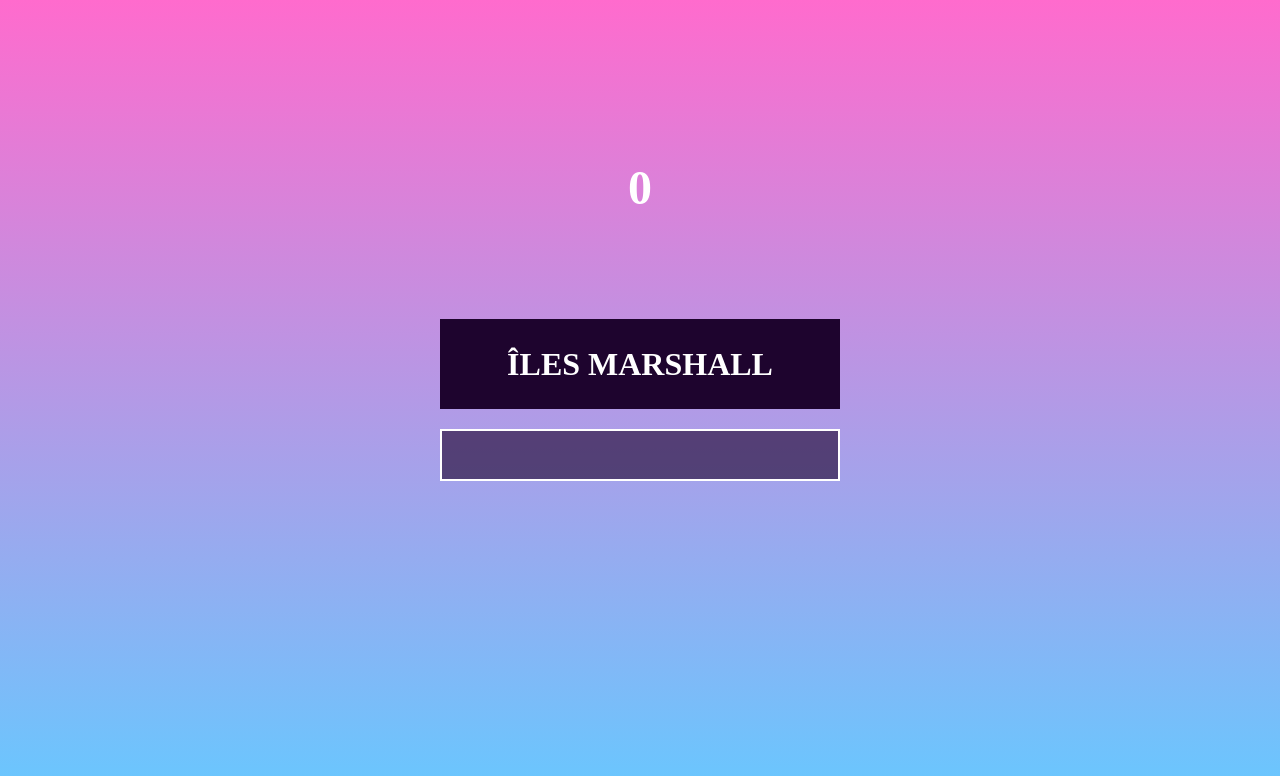
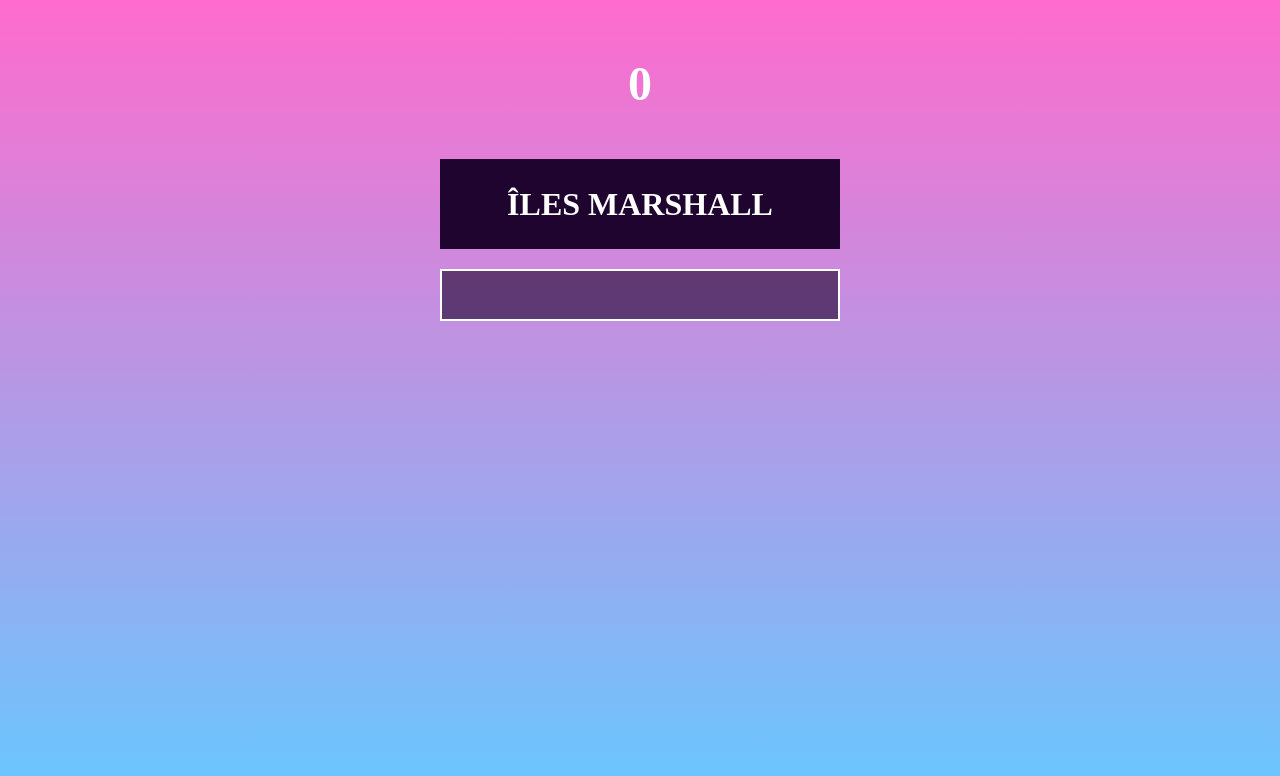
Before and after one commit to volvicmi/geo-quizz, a plain HTML site: page index.html in a window 1280 px wide. Drawn offline with Linux system fonts and the light colour scheme.

Commit message:
correction style

```diff
--- a/style.css
+++ b/style.css
@@ -12,7 +12,7 @@ body{
     align-items: center;
     position: absolute;
     width: 100%;
-    top: 20%;
+    top: 7%;
     color: white;
     font-weight: bold;
     font-size: 48px;
@@ -23,13 +23,11 @@ body{
     height: 100%;
     display: flex;
     justify-content: center;
-    align-items: center;
 }
 .carte{
     width: 90%;
     max-width: 400px;
-    height: 80%;
-    margin: auto;
+    height: 60%;
     display: flex;
     flex-direction: column;
     justify-content: center;
```
